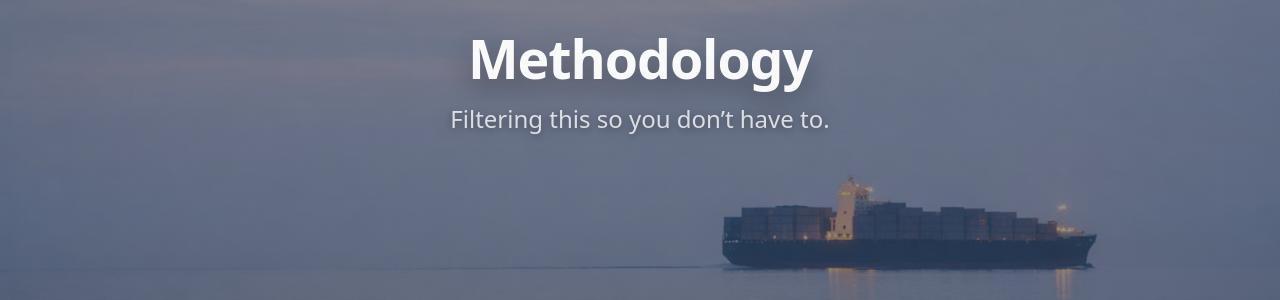
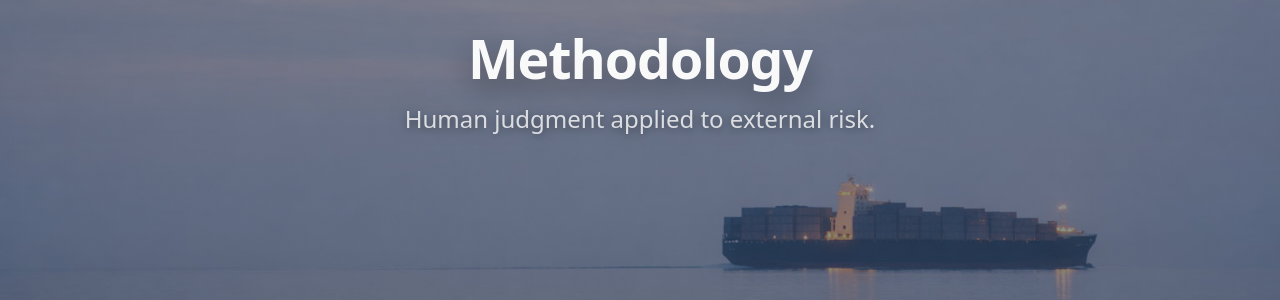
Before and after one commit to importrisk/import-risk-intelligence-site, a Jekyll site: the page built from method.html, in a window 1280 px wide. Shown: the part 142-442 px from the top of the page. Built offline with Jekyll 4.4.1, drawn with Linux system fonts in a browser that asks for light colours.

Commit message:
Update method.html

```diff
--- a/method.html
+++ b/method.html
@@ -15,7 +15,7 @@ description: How Import Risk Intelligence evaluates and tracks supply-chain risk
   <div class="container">
     <div class="method-hero-inner">
       <h1 class="hero-title">Methodology</h1>
-      <p class="hero-subtitle">Filtering this so you don’t have to.</p>
+      <p class="hero-subtitle">Human judgment applied to external risk.</p>
     </div>
   </div>
 </section>
```
